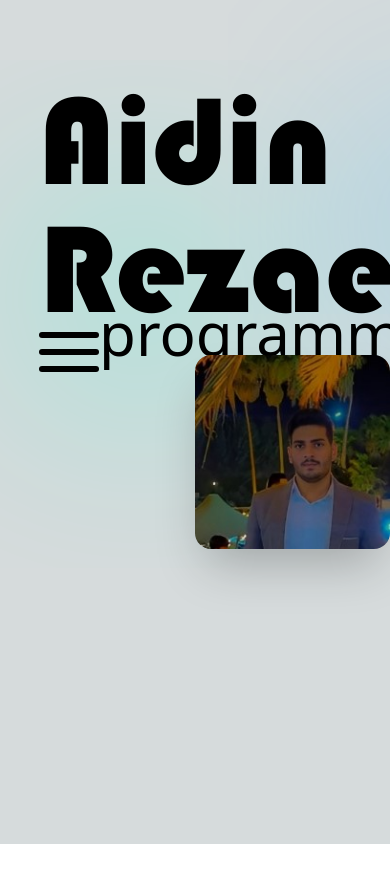
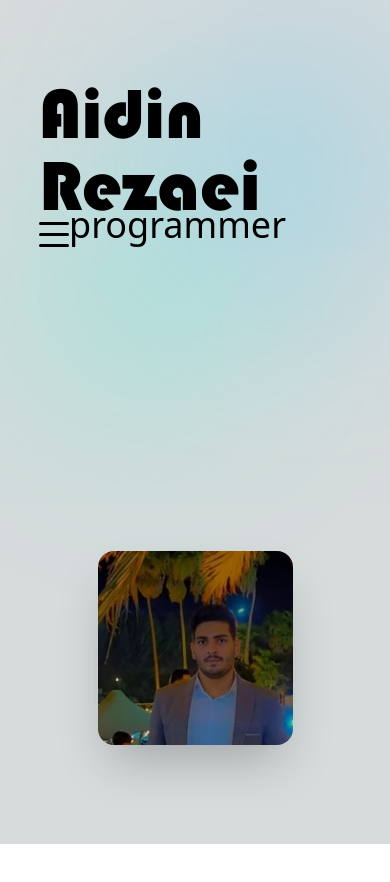
Before and after one commit to aidin-rezaei/personal-website, a React (Create React App) app: page / in a window 390 px wide. Shown: the top 882 px of the page. Built offline with nearby package versions, Linux system fonts and the light colour scheme.

Commit message:
update src/components/Header/components/logo/index.tsx and src/components/Header/index.tsx

```diff
--- a/src/components/Header/components/logo/index.tsx
+++ b/src/components/Header/components/logo/index.tsx
@@ -1,26 +1,26 @@
 /* eslint-disable no-restricted-globals */
 import { useEffect, useState } from "react";
 
-const Logo = ({ children }:any) => {
+const Logo = ({ children }: any) => {
     const [classl, setclassl] = useState(true)
     useEffect(() => {
         function disableScroll() {
             // اگر صفحه به پایین اسکرول شده باشد، اسکرول را به بالا ببرید.
-            var scrollTop :any= window.pageYOffset || document.documentElement.scrollTop;
-            var scrollLeft:any = window.pageXOffset || document.documentElement.scrollLeft;
-            window.onscroll = function() {
+            var scrollTop: any = window.pageYOffset || document.documentElement.scrollTop;
+            var scrollLeft: any = window.pageXOffset || document.documentElement.scrollLeft;
+            window.onscroll = function () {
                 window.scrollTo(scrollLeft, scrollTop);
             };
         }
 
         // فعال کردن اسکرول
         function enableScroll() {
-            window.onscroll = function() {};
+            window.onscroll = function () { };
         }
 
         // مثال: غیرفعال کردن اسکرول به مدت 3 ثانیه
 
-        const event :any= window.scrollY
+        const event: any = window.scrollY
         if (event >= 100) {
             setclassl(true)
         }
@@ -31,7 +31,7 @@ const Logo = ({ children }:any) => {
         if (event >= 100 && event <= (screen.height - 100)) {
             window.scrollTo(0, (screen.height + 50));
             disableScroll();
-                setTimeout(function() {
+            setTimeout(function () {
                 enableScroll();
             }, 1000);
             // window.scroll({
@@ -41,10 +41,10 @@ const Logo = ({ children }:any) => {
             // });
         }
         else if (event >= (screen.height - 200) && event <= screen.height) {
-                console.log('0 ' + event);
+            // console.log('0 ' + event);
             window.scrollTo(0, 0);
             disableScroll();
-                setTimeout(function() {
+            setTimeout(function () {
                 enableScroll();
             }, 1000);
             // window.scroll({
@@ -67,7 +67,7 @@ const Logo = ({ children }:any) => {
             if (event >= 100 && event <= (screen.height - 100)) {
                 window.scrollTo(0, (screen.height + 50));
                 disableScroll();
-                setTimeout(function() {
+                setTimeout(function () {
                     enableScroll();
                 }, 1000);
                 // window.scroll({
@@ -77,10 +77,10 @@ const Logo = ({ children }:any) => {
                 // });
             }
             else if (event >= (screen.height - 200) && event <= screen.height) {
-                console.log('0 ' + event);
+                // console.log('0 ' + event);
                 window.scrollTo(0, 0);
                 disableScroll();
-                setTimeout(function() {
+                setTimeout(function () {
                     enableScroll();
                 }, 1000);
                 // window.scroll({
@@ -97,13 +97,13 @@ const Logo = ({ children }:any) => {
 
     }, [])
     return (
-        <div className={`logo fixed pointer-events-none transition-all duration-500 fontsforweb_fontid_2802 top-0 left-0 ${classl ? " ml-[10px] text-lg  z-10" : "z-0 ml-[10%] mt-[calc(100%_/_5)] text-9xl after:content-[''] before:content-[''] before:absolute before:top-[220px] before:left-[100px] dark:before:shadow-[0_0_200px_120px_rgba(0,255,209,0.34)] before:-z-10  after:absolute after:-z-10 dark:after:shadow-[0_0_200px_120px_rgba(0,178,255,0.54)] after:shadow-[0_0_200px_120px_rgba(0,178,255,0.20)] before:shadow-[0_0_200px_120px_rgba(0,255,209,0.20)] after:left-[100%] after:top-[50%] after:rounded-full before:rounded-full"}`}>
+        <div className={`logo fixed pointer-events-none transition-all duration-500 fontsforweb_fontid_2802 top-0 left-0 ${classl ? " ml-[10px] text-lg  z-10" : "z-0 ml-[10%] mt-[calc(100%_/_5)] text-7xl md:text-9xl after:content-[''] before:content-[''] before:absolute before:top-[220px] before:left-[100px] dark:before:shadow-[0_0_200px_120px_rgba(0,255,209,0.34)] before:-z-10  after:absolute after:-z-10 dark:after:shadow-[0_0_200px_120px_rgba(0,178,255,0.54)] after:shadow-[0_0_200px_120px_rgba(0,178,255,0.20)] before:shadow-[0_0_200px_120px_rgba(0,255,209,0.20)] after:left-[100%] after:top-[50%] after:rounded-full before:rounded-full"}`}>
             {children}
-            <div className={`font-sans text-6xl -mt-10 flex justify-center items-center ${classl ? " hidden" : " opacity-100"}`}>
-                <div className="w-[60px] mt-[38px] h-[40px] flex flex-col justify-between items-center">
-                    <div className="w-[100%] h-[6px] rounded-xl transition-all duration-500 bg-black dark:bg-white"></div>
-                    <div className="w-[100%] h-[6px] rounded-xl transition-all duration-500 bg-black dark:bg-white"></div>
-                    <div className="w-[100%] h-[6px] rounded-xl transition-all duration-500 bg-black dark:bg-white"></div>
+            <div className={`font-sans text-4xl md:text-6xl md:-mt-10 -mt-5 flex justify-center items-center ${classl ? " hidden" : " opacity-100"}`}>
+                <div className="md:w-[60px] w-[30px] mt-5 md:mt-[38px] md:h-[40px] h-[25px] flex flex-col justify-between items-center">
+                    <div className="w-[100%] md:h-[6px] h-[3px] rounded-xl transition-all duration-500 bg-black dark:bg-white"></div>
+                    <div className="w-[100%] md:h-[6px] h-[3px] rounded-xl transition-all duration-500 bg-black dark:bg-white"></div>
+                    <div className="w-[100%] md:h-[6px] h-[3px] rounded-xl transition-all duration-500 bg-black dark:bg-white"></div>
                 </div>
                 programmer
             </div>
--- a/src/components/Header/index.tsx
+++ b/src/components/Header/index.tsx
@@ -4,7 +4,7 @@ import Photome from "./components/photome";
 
 const Header = () => {
     return (
-        <div className="w-[100%] h-[calc(100vh_-_60px)] select-none flex justify-center items-center dark:text-white" id="home">
+        <div className="w-[100%] h-[calc(100vh_-_60px)] select-none flex justify-center items-center dark:text-white flex-col md:flex-row" id="home">
             <div className="logo w-[50%] h-[100%] flex justify-center items-center">
                 <Logo>
                     Aidin <br /> Rezaei
```
Lines whose indentation alone changed are shown as unchanged.
